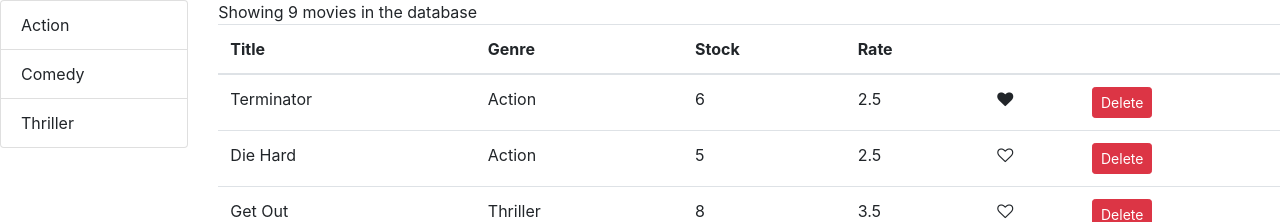
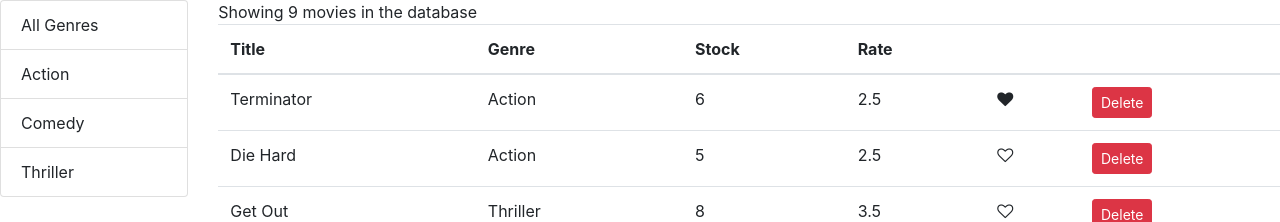
Before and after one commit to TazzyG/vidly, a React (Create React App) app: page / in a window 1280 px wide. Shown: the top 222 px of the page. Built offline with nearby package versions, Linux system fonts and the light colour scheme.

Commit message:
filter working fully

```diff
--- a/src/components/movies.jsx
+++ b/src/components/movies.jsx
@@ -15,7 +15,9 @@ class Movies extends Component {
   };
 
   componentDidMount() {
-    this.setState({ movies: getMovies(), genres: getGenres() });
+    const genres = [{ name: "All Genres" }, ...getGenres()];
+
+    this.setState({ movies: getMovies(), genres });
   }
 
   handleDelete = movie => {
@@ -36,7 +38,7 @@ class Movies extends Component {
   };
 
   handleGenreSelect = genre => {
-    this.setState({ selectedGenre: genre });
+    this.setState({ selectedGenre: genre, currentPage: 1 });
   };
 
   render() {
@@ -51,9 +53,10 @@ class Movies extends Component {
     if (this.state.movies.length === 0)
       return <p>There are no movies in the database.</p>;
 
-    const filtered = selectedGenre
-      ? allMovies.filter(m => m.genre._id === selectedGenre._id)
-      : allMovies;
+    const filtered =
+      selectedGenre && selectedGenre._id
+        ? allMovies.filter(m => m.genre._id === selectedGenre._id)
+        : allMovies;
 
     const movies = paginate(filtered, currentPage, pageSize);
     return (
@@ -66,7 +69,7 @@ class Movies extends Component {
           />
         </div>
         <div class="col">
-          <span> Showing {count} movies in the database </span>
+          <span> Showing {filtered.length} movies in the database </span>
           <table className="table">
             <thead>
               <tr>
```
